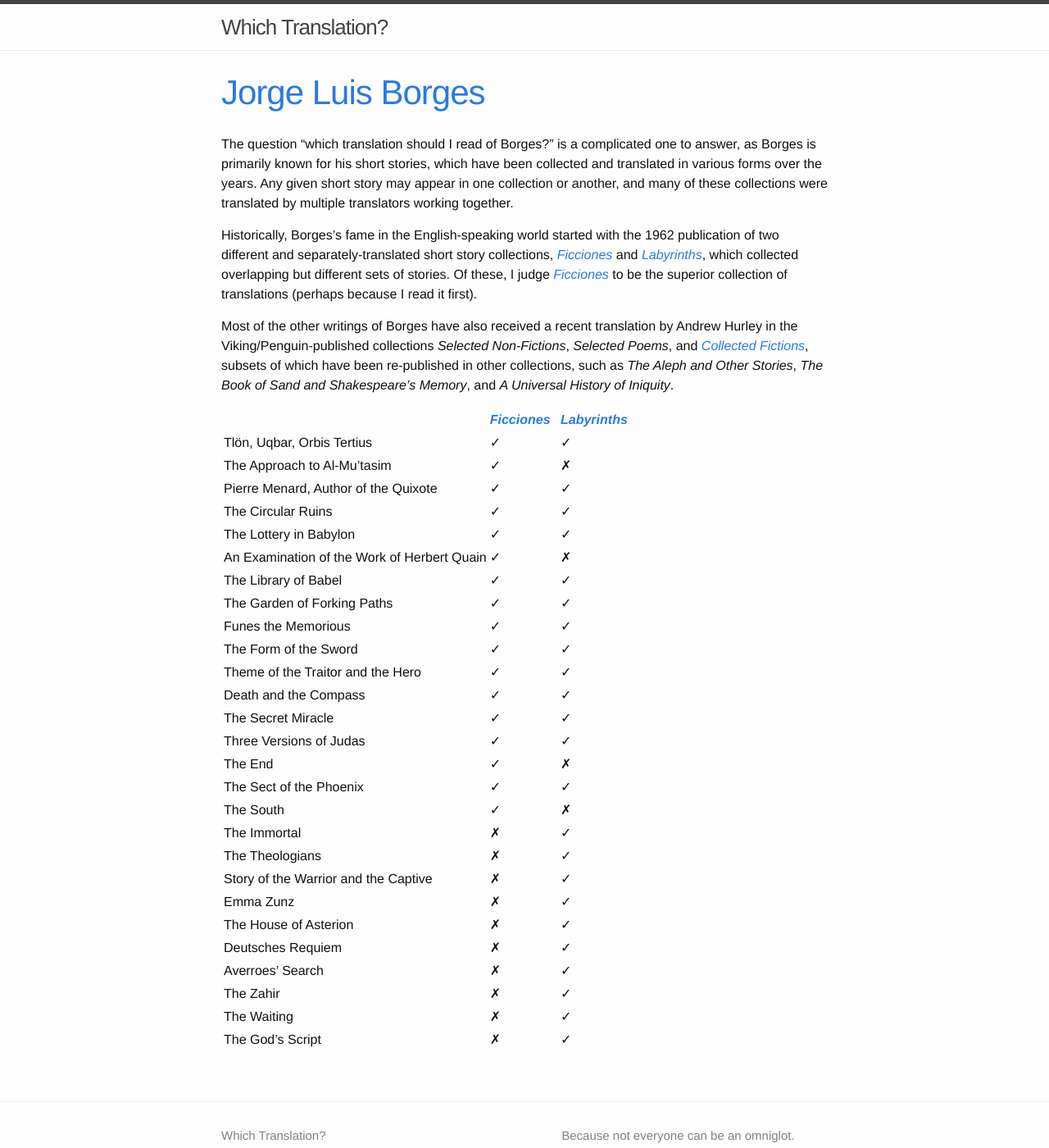
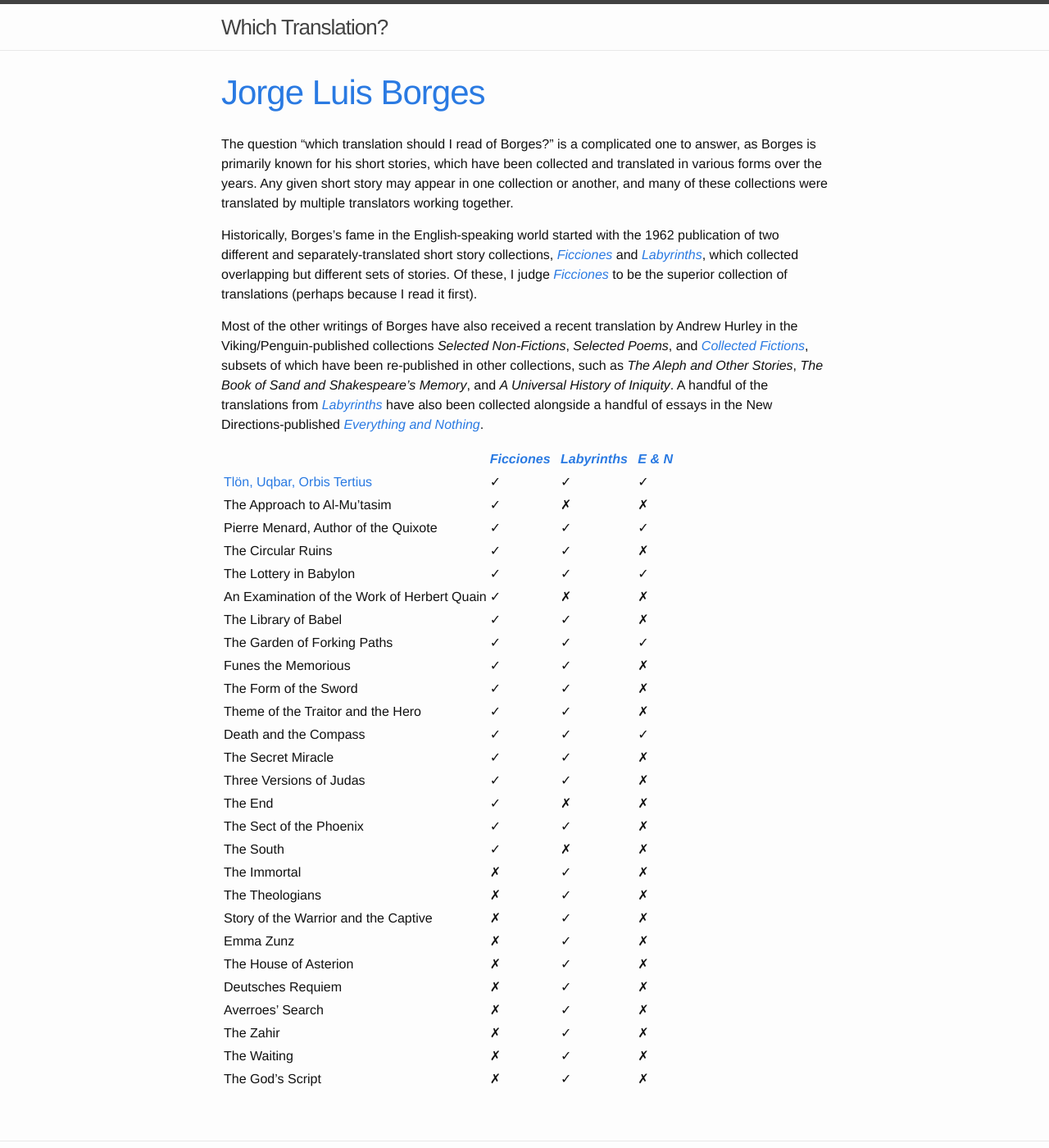
Before and after one commit to whichtranslation/whichtranslation, a Jekyll site: the page built from _authors/borges/index.md, in a window 1280 px wide and 1400 px high. Shown: the whole window at 82% size. Built offline with Jekyll 4.4.1, drawn with Linux system fonts in a browser that asks for light colours; a script that is not in the unit is left out.

Commit message:
Add Tlon excerpts to Borges

```diff
--- a/_authors/borges/index.md
+++ b/_authors/borges/index.md
@@ -9,34 +9,34 @@
 
 Historically, Borges's fame in the English-speaking world started with the 1962 publication of two different and separately-translated short story collections, [_Ficciones_](ficciones) and [_Labyrinths_](labyrinths), which collected overlapping but different sets of stories. Of these, I judge [_Ficciones_](ficciones) to be the superior collection of translations (perhaps because I read it first).
 
-Most of the other writings of Borges have also received a recent translation by Andrew Hurley in the Viking/Penguin-published collections _Selected Non-Fictions_, _Selected Poems_, and [_Collected Fictions_](collected-fictions), subsets of which have been re-published in other collections, such as _The Aleph and Other Stories_,  _The Book of Sand and Shakespeare's Memory_, and _A Universal History of Iniquity_.
+Most of the other writings of Borges have also received a recent translation by Andrew Hurley in the Viking/Penguin-published collections _Selected Non-Fictions_, _Selected Poems_, and [_Collected Fictions_](collected-fictions), subsets of which have been re-published in other collections, such as _The Aleph and Other Stories_,  _The Book of Sand and Shakespeare's Memory_, and _A Universal History of Iniquity_. A handful of the translations from [_Labyrinths_](labyrinths) have also been collected alongside a handful of essays in the New Directions-published [_Everything and Nothing_](everything-and-nothing).
 
-|                                             | [_Ficciones_](ficciones) | | [_Labyrinths_](labyrinths) |
-|---------------------------------------------|-----------|-|------------|
-| Tlön, Uqbar, Orbis Tertius                  | ✓         | | ✓          |
-| The Approach to Al-Mu'tasim                 | ✓         | | ✗          |
-| Pierre Menard, Author of the Quixote        | ✓         | | ✓          |
-| The Circular Ruins                          | ✓         | | ✓          |
-| The Lottery in Babylon                      | ✓         | | ✓          |
-| An Examination of the Work of Herbert Quain | ✓         | | ✗          |
-| The Library of Babel                        | ✓         | | ✓          |
-| The Garden of Forking Paths                 | ✓         | | ✓          |
-| Funes the Memorious                         | ✓         | | ✓          |
-| The Form of the Sword                       | ✓         | | ✓          |
-| Theme of the Traitor and the Hero           | ✓         | | ✓          |
-| Death and the Compass                       | ✓         | | ✓          |
-| The Secret Miracle                          | ✓         | | ✓          |
-| Three Versions of Judas                     | ✓         | | ✓          |
-| The End                                     | ✓         | | ✗          |
-| The Sect of the Phoenix                     | ✓         | | ✓          |
-| The South                                   | ✓         | | ✗          |
-| The Immortal                                | ✗         | | ✓          |
-| The Theologians                             | ✗         | | ✓          |
-| Story of the Warrior and the Captive        | ✗         | | ✓          |
-| Emma Zunz                                   | ✗         | | ✓          |
-| The House of Asterion                       | ✗         | | ✓          |
-| Deutsches Requiem                           | ✗         | | ✓          |
-| Averroes' Search                            | ✗         | | ✓          |
-| The Zahir                                   | ✗         | | ✓          |
-| The Waiting                                 | ✗         | | ✓          |
-| The God's Script                            | ✗         | | ✓          |
+|                                             | [_Ficciones_](ficciones) | | [_Labyrinths_](labyrinths) | | [_E & N_](everything-and-nothing) |
+|---------------------------------------------|-----------|-|------------|-|-|
+| [Tlön, Uqbar, Orbis Tertius](tlon-uqbar-orbis-tertius)                  | ✓         | | ✓          | |✓ |
+| The Approach to Al-Mu'tasim                 | ✓         | | ✗          | |✗ |
+| Pierre Menard, Author of the Quixote        | ✓         | | ✓          | |✓ |
+| The Circular Ruins                          | ✓         | | ✓          | |✗ |
+| The Lottery in Babylon                      | ✓         | | ✓          | |✓ |
+| An Examination of the Work of Herbert Quain | ✓         | | ✗          | |✗ |
+| The Library of Babel                        | ✓         | | ✓          | |✗ |
+| The Garden of Forking Paths                 | ✓         | | ✓          | |✓ |
+| Funes the Memorious                         | ✓         | | ✓          | |✗ |
+| The Form of the Sword                       | ✓         | | ✓          | |✗ |
+| Theme of the Traitor and the Hero           | ✓         | | ✓          | |✗ |
+| Death and the Compass                       | ✓         | | ✓          | |✓ |
+| The Secret Miracle                          | ✓         | | ✓          | |✗ |
+| Three Versions of Judas                     | ✓         | | ✓          | |✗ |
+| The End                                     | ✓         | | ✗          | |✗ |
+| The Sect of the Phoenix                     | ✓         | | ✓          | |✗ |
+| The South                                   | ✓         | | ✗          | |✗ |
+| The Immortal                                | ✗         | | ✓          | |✗ |
+| The Theologians                             | ✗         | | ✓          | |✗ |
+| Story of the Warrior and the Captive        | ✗         | | ✓          | |✗ |
+| Emma Zunz                                   | ✗         | | ✓          | |✗ |
+| The House of Asterion                       | ✗         | | ✓          | |✗ |
+| Deutsches Requiem                           | ✗         | | ✓          | |✗ |
+| Averroes' Search                            | ✗         | | ✓          | |✗ |
+| The Zahir                                   | ✗         | | ✓          | |✗ |
+| The Waiting                                 | ✗         | | ✓          | |✗ |
+| The God's Script                            | ✗         | | ✓          | |✗ |
```
Also changed, not shown: _authors/borges/collected-fictions.md (+3 -0 lines), _authors/borges/everything-and-nothing.md (+4 -1 lines), _authors/borges/ficciones.md (+3 -0 lines), _authors/borges/labyrinths.md (+3 -0 lines), _authors/borges/tlon-uqbar-orbis-tertius.md (added, +27 -0 lines).
